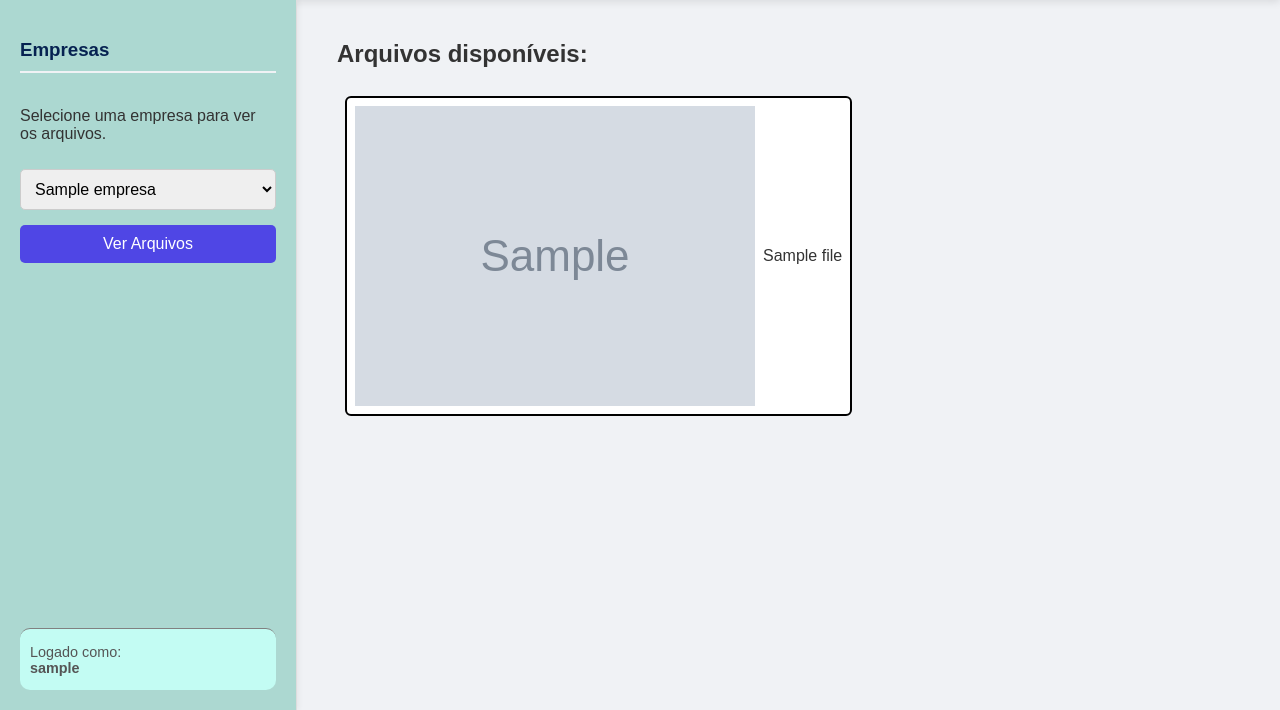
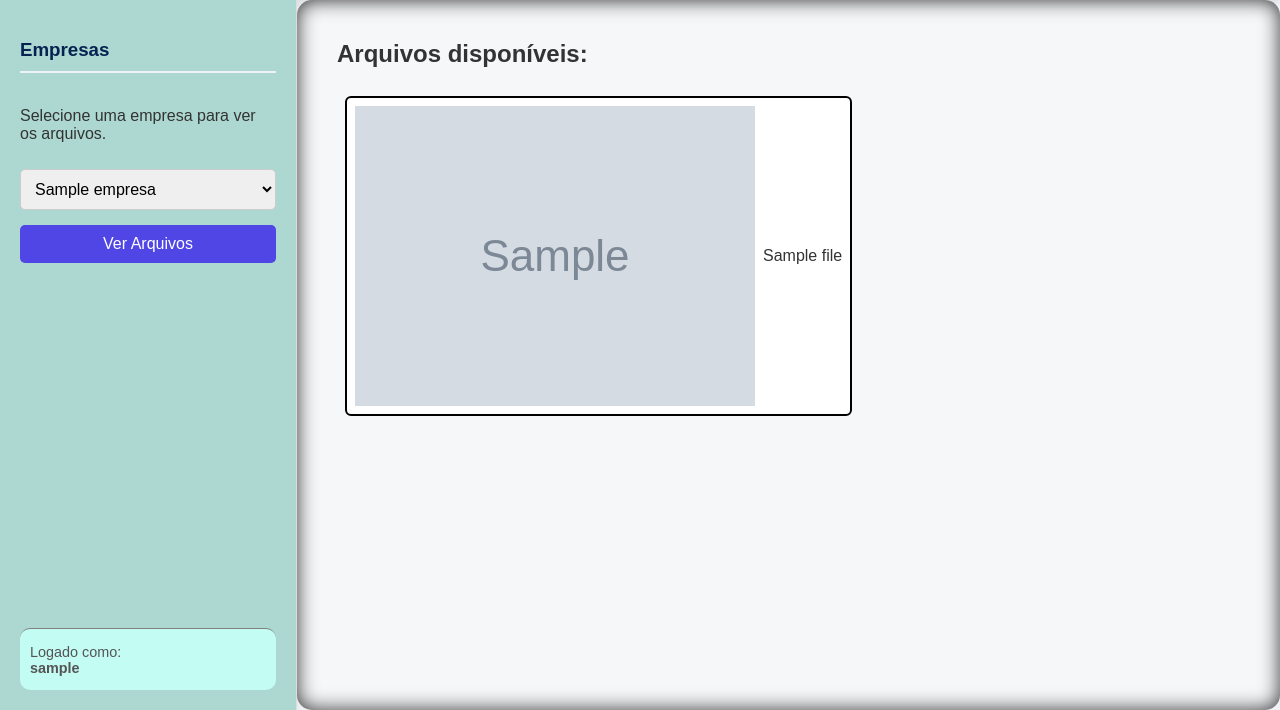
Before and after one commit to sergioguimas/geti-contabil, a Flask app: template templates/dashboard.html in a window 1280 px wide. Shown: the part 92-802 px from the top of the page. Run offline with Flask 3, Linux system fonts and the light colour scheme; the template is opened without the code that fills it: most values are stand-ins (such as "Sample title", 1, 10 or a date in 2020); grey boxes marked "Sample" are stand-in pictures.

Commit message:
ajuste no estilo da dashboard

```diff
--- a/static/css/dashboard.css
+++ b/static/css/dashboard.css
@@ -142,6 +142,9 @@ header {
 .conteudo-principal {
     flex-grow: 1;
     padding: 20px 40px;
+    background-color: #ffffff62;
+    border-radius: 15px;
+    box-shadow: inset 0 0 20px rgba(0, 0, 0, 0.8);
 }
 
 .tabela_drive{
--- a/templates/dashboard.html
+++ b/templates/dashboard.html
@@ -51,6 +51,7 @@
                     {% endfor %}
                 </select>
                 <button type="submit">Ver Arquivos</button>
+
             </form>
             <div class="info-contador">
                 <p>Logado como: <br><strong>{{ username }}</strong></p>
```
Also changed, not shown: 1 other file.
